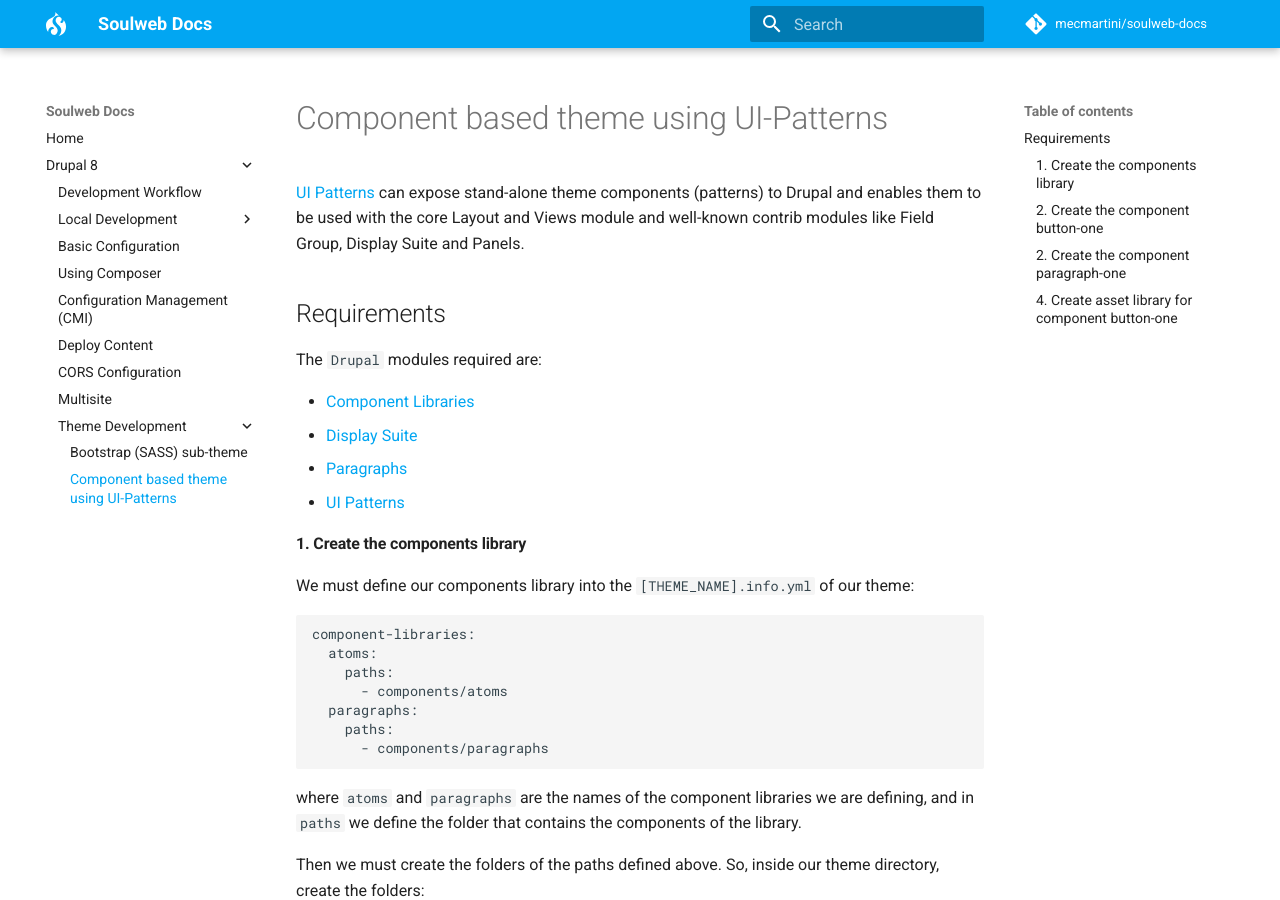
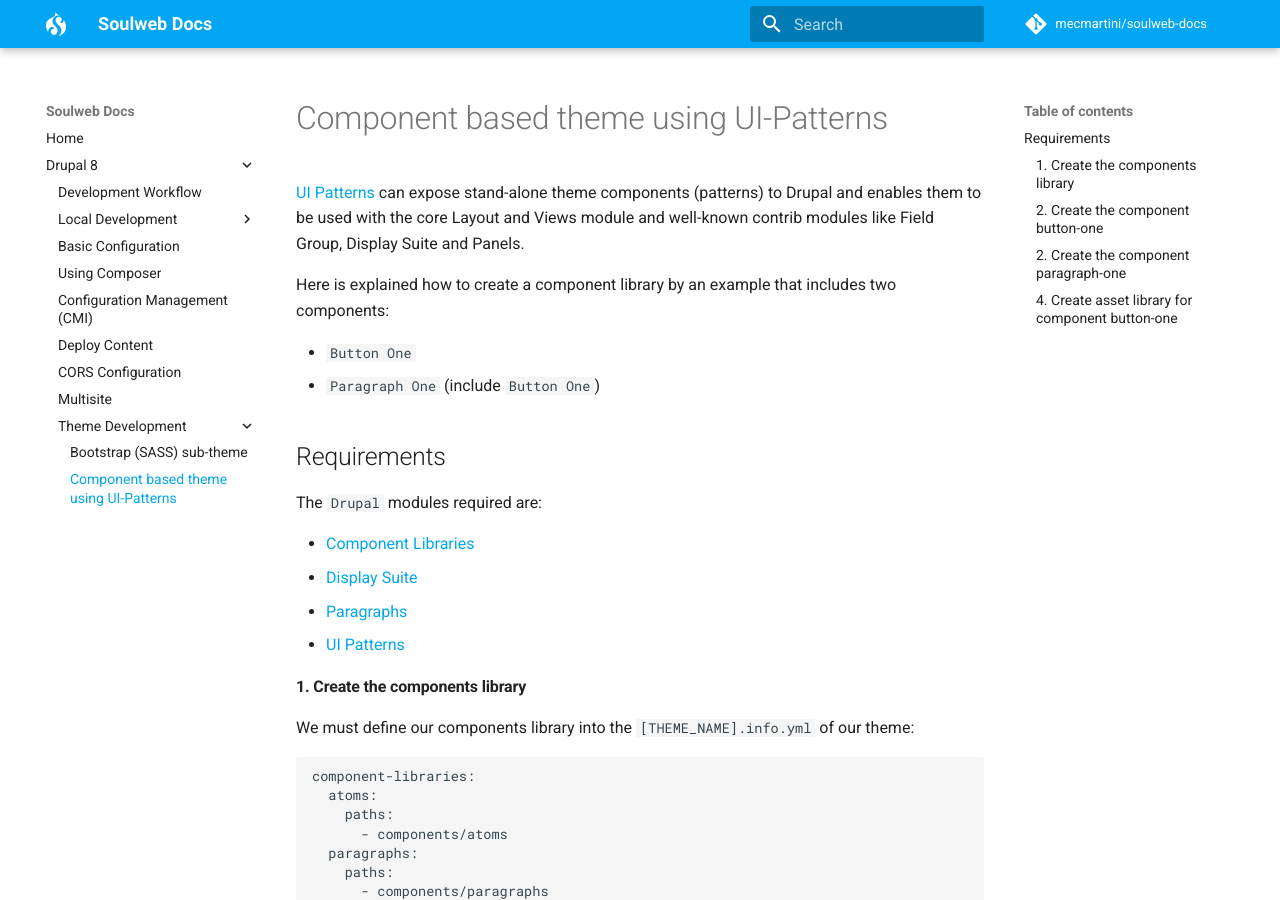
Before and after one commit to mecmartini/soulweb-docs, an MkDocs documentation site: the page built from docs/drupal/drupal_ui_patterns.md, in a window 1280 px wide and 900 px high. Built offline with MkDocs 1.6.1 and Material for MkDocs 9.7.7, drawn with Linux system fonts in a browser that asks for light colours; comment, search, counter and statistics services are not loaded; old or Windows-style settings are respelled for this version of MkDocs.

Commit message:
More about Component based theme using UI-Patterns docs

```diff
--- a/docs/drupal/drupal_ui_patterns.md
+++ b/docs/drupal/drupal_ui_patterns.md
@@ -1,6 +1,11 @@
 # Component based theme using UI-Patterns
 
 [UI Patterns](https://www.drupal.org/project/ui_patterns) can expose stand-alone theme components (patterns) to Drupal and enables them to be used with the core Layout and Views module and well-known contrib modules like Field Group, Display Suite and Panels.
+
+Here is explained how to create a component library by an example that includes two components:
+
+* `Button One`
+* `Paragraph One` (include `Button One`)
 
 ## Requirements
 
```
Also changed, not shown: site/drupal/drupal_ui_patterns/index.html (added), site/mkdocs/search_index.json.
